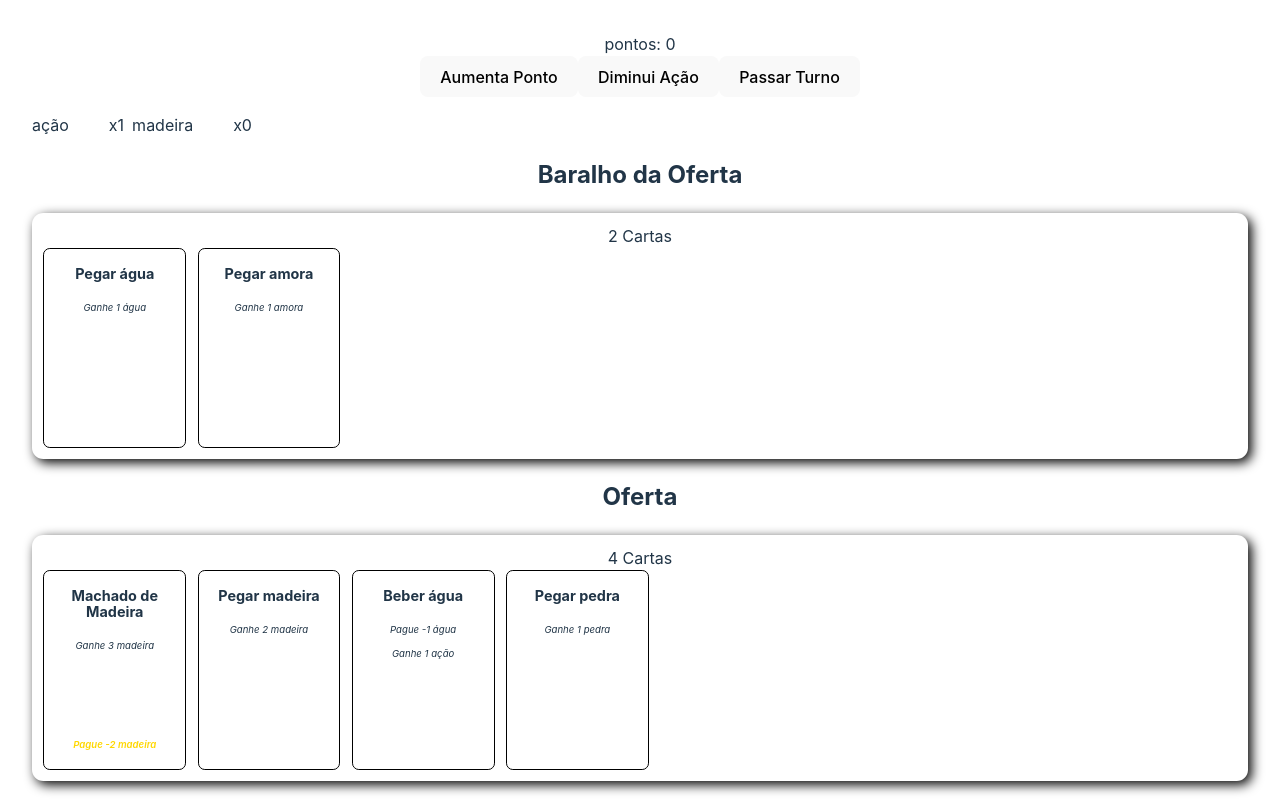
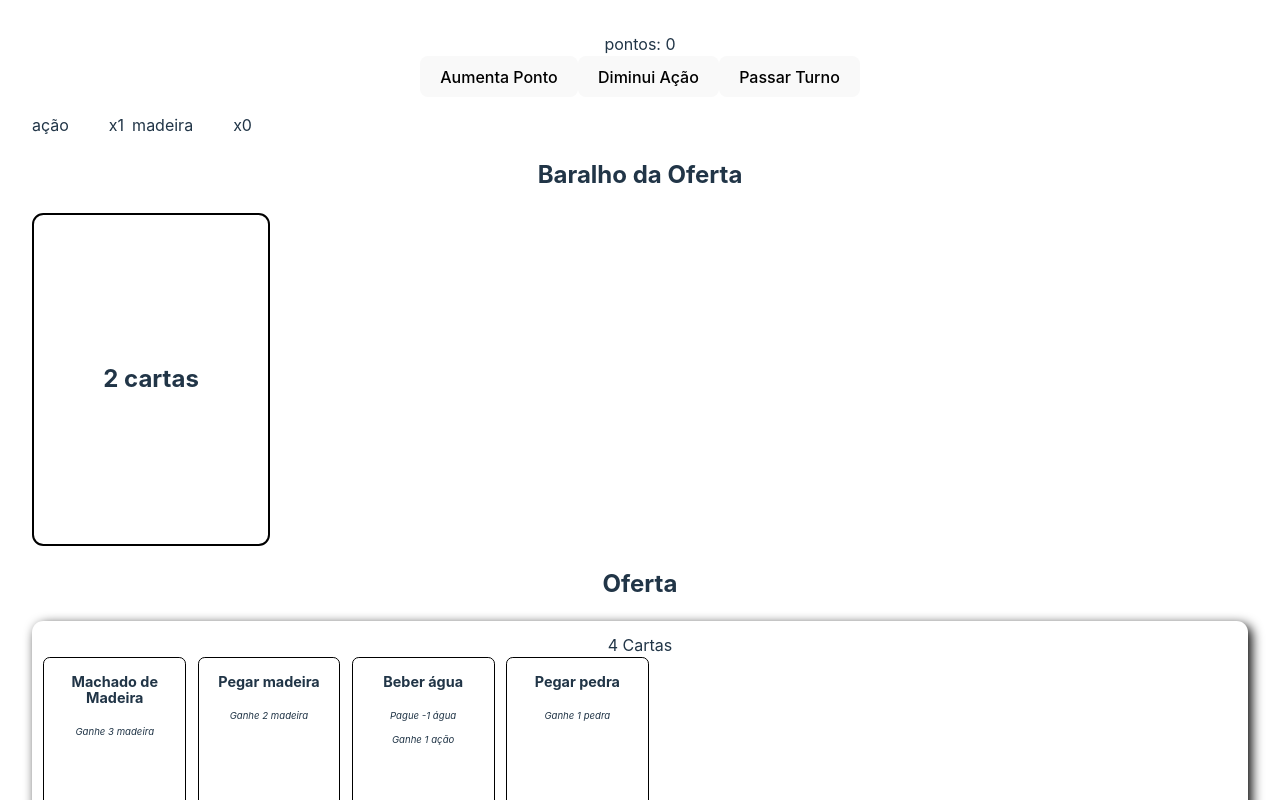
Before and after one commit to ufjf-gamelab/craft-cards, a React (Vite) app: page / in a window 1280 px wide. Shown: the top 800 px of the page. Built offline with nearby package versions, Linux system fonts and the light colour scheme.

Commit message:
adiciona baralho

```diff
--- a/src/App.tsx
+++ b/src/App.tsx
@@ -5,6 +5,7 @@ import ListaDeRecursos from "./ListaDeRecursos";
 import ListaDeCartas from "./ListaDeCartas.tsx";
 import {CartaType,GAME_INITIAL} from "./data/cartas.ts";
 import { GameActions, gameReducer, setupNewGame } from "./Game.ts";
+import Baralho from "./Baralho.tsx";
 
 
 
@@ -40,16 +41,7 @@ function App() {
       <button onClick={passarTurno}>Passar Turno</button>
       <ListaDeRecursos recursos={game.recursos} />
       <h2>Baralho da Oferta</h2>
-      <ListaDeCartas>
-        {game.baralhoDaOferta.map((item) => (
-          <Carta
-            key={item.id}
-            carta={item}
-            onCartaClick={() => {
-            }}
-          />
-        ))}
-      </ListaDeCartas>
+      <Baralho cartas={game.baralhoDaOferta}/>
       <h2>Oferta</h2>
       <ListaDeCartas>
         {game.oferta.map((item) => (
--- /dev/null
+++ b/src/Baralho.css
@@ -0,0 +1,15 @@
+.baralho {
+  display: grid;
+  place-items: center;
+  border: 2px solid light-dark(black, white);
+  padding: 3mm;
+  height: 88mm;
+  width: 63mm;
+  border-radius: 3mm;
+}
+
+.baralho > h1{
+  margin: 0;
+  padding: 0;
+  font-size: 1.5em;
+}
--- /dev/null
+++ b/src/Baralho.tsx
@@ -0,0 +1,11 @@
+import { CartaType } from "./data/cartas";
+import "./Baralho.css";
+type BaralhoProps = {
+  cartas: Array<CartaType>
+}
+
+export default function Baralho({ cartas } : BaralhoProps){
+  return (
+    <div className="baralho"><h1>{cartas.length} cartas</h1></div>
+  );
+}
```
